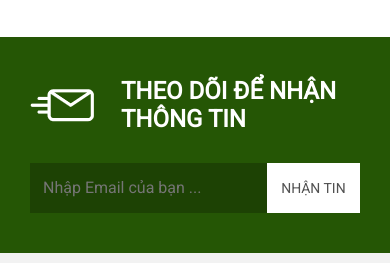
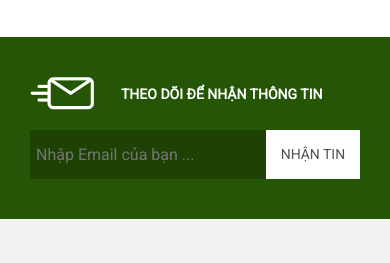
Before and after one commit to haianh12082001/tropicalforest, a plain HTML site: page index.html in a window 390 px wide. Shown: the part 10615-10878 px from the top of the page. Drawn offline with nearby package versions, Linux system fonts and the light colour scheme.

Commit message:
update font

```diff
--- a/assets/css/app.css
+++ b/assets/css/app.css
@@ -914,7 +914,7 @@ input {
 }
 @media screen and (max-width: 768px) {
   .email__container {
-    row-gap: 30px;
+    row-gap: 20px;
   }
 }
 .email__text {
@@ -927,6 +927,11 @@ input {
   font-size: 24px;
   font-weight: 700;
   line-height: 28px;
+}
+@media screen and (max-width: 576px) {
+  .email__text p {
+    font-size: 14px;
+  }
 }
 .email__form {
   color: #fff;
@@ -947,6 +952,14 @@ input {
 @media screen and (max-width: 768px) {
   .email__form .text {
     width: 100%;
+  }
+}
+@media screen and (max-width: 576px) {
+  .email__form .text {
+    padding: 6px;
+  }
+  .email__form .text img {
+    width: 50px;
   }
 }
 .email__form .submit {
```
Also changed, not shown: 1 other file.
